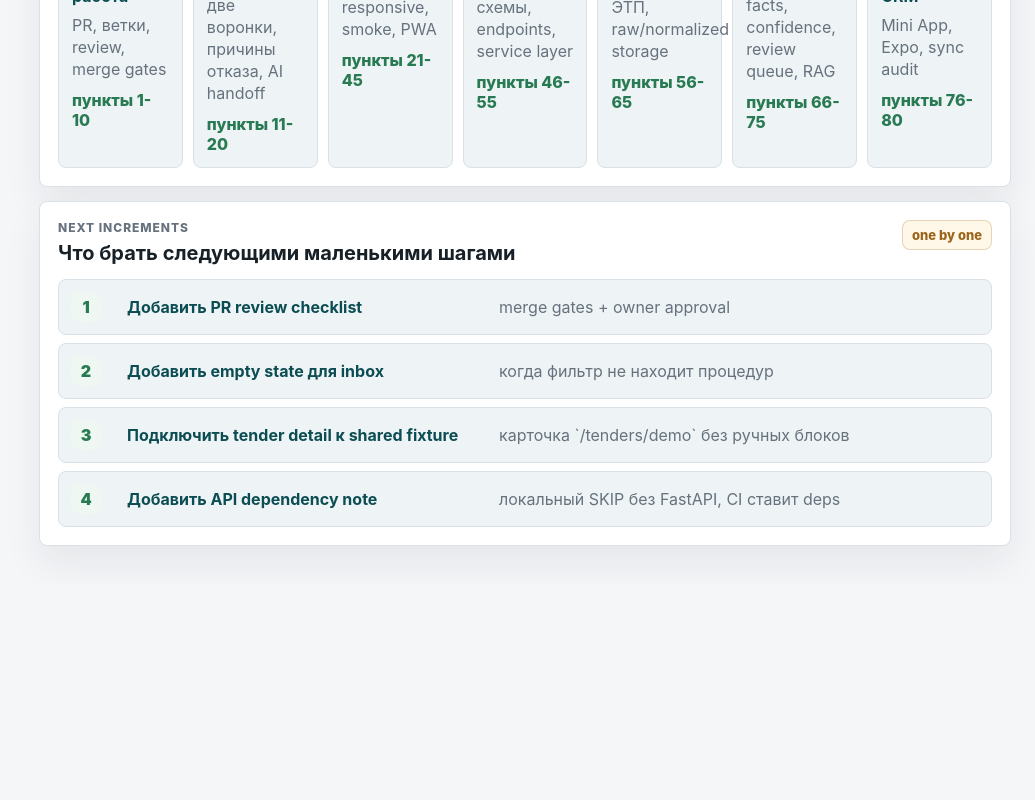
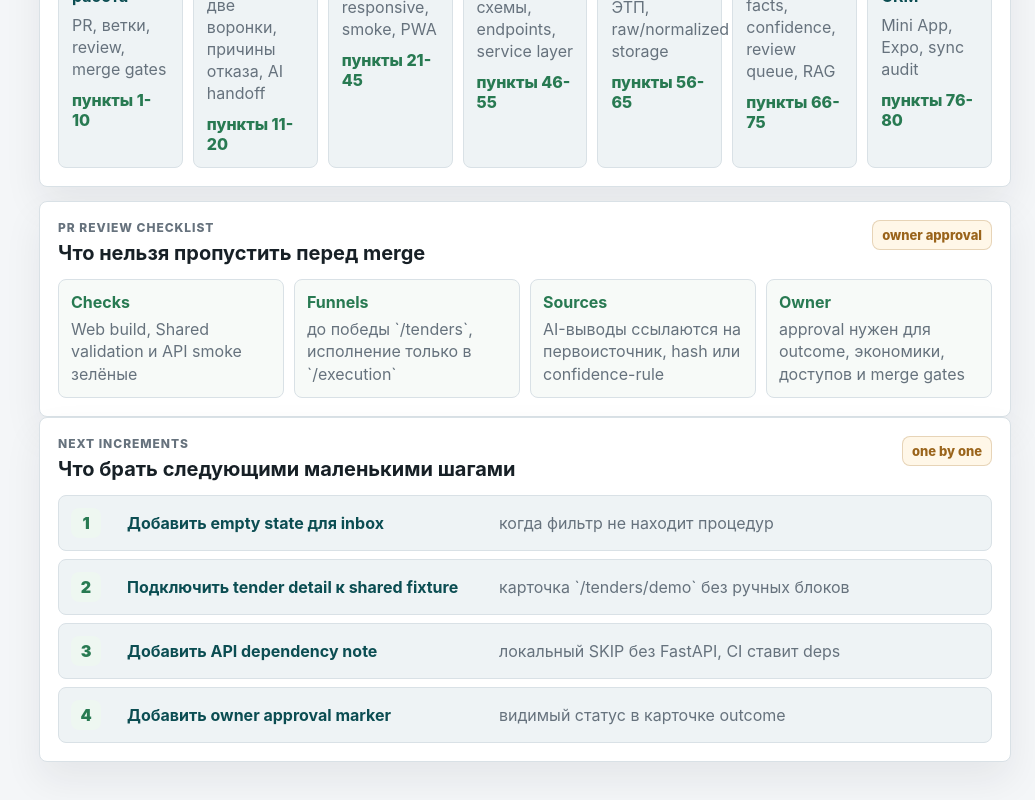
Before and after one commit to info14fourteen-creator/ASTS, a Next.js app in the folder apps/web/: page /plan in a window 1280 px wide. Shown: the part 873-1673 px from the top of the page, without its empty margins (245-1280 px from the left). Before the commit the page ends 1457 px from the top, so only its background shows below. Built offline with nearby package versions, Linux system fonts and the light colour scheme.

Commit message:
Add PR review merge checklist

```diff
--- a/apps/web/app/plan/page.tsx
+++ b/apps/web/app/plan/page.tsx
@@ -20,10 +20,10 @@ const planBlocks = [
 ];
 
 const nextIncrements = [
-  ["1", "Добавить PR review checklist", "merge gates + owner approval"],
-  ["2", "Добавить empty state для inbox", "когда фильтр не находит процедур"],
-  ["3", "Подключить tender detail к shared fixture", "карточка `/tenders/demo` без ручных блоков"],
-  ["4", "Добавить API dependency note", "локальный SKIP без FastAPI, CI ставит deps"],
+  ["1", "Добавить empty state для inbox", "когда фильтр не находит процедур"],
+  ["2", "Подключить tender detail к shared fixture", "карточка `/tenders/demo` без ручных блоков"],
+  ["3", "Добавить API dependency note", "локальный SKIP без FastAPI, CI ставит deps"],
+  ["4", "Добавить owner approval marker", "видимый статус в карточке outcome"],
 ];
 
 const cycleRules = [
@@ -31,6 +31,13 @@ const cycleRules = [
   ["Build", "запустить релевантную проверку"],
   ["Push", "только в PR ветку, не в main"],
   ["Report", "кратко: что сделано, что проверено, что дальше"],
+];
+
+const mergeChecklist = [
+  ["Checks", "Web build, Shared validation и API smoke зелёные"],
+  ["Funnels", "до победы `/tenders`, исполнение только в `/execution`"],
+  ["Sources", "AI-выводы ссылаются на первоисточник, hash или confidence-rule"],
+  ["Owner", "approval нужен для outcome, экономики, доступов и merge gates"],
 ];
 
 export default function PlanPage() {
@@ -96,6 +103,24 @@ export default function PlanPage() {
           </div>
         </section>
 
+        <section className="panel merge-readiness-panel">
+          <div className="panel-head compact">
+            <div>
+              <p className="eyebrow">PR review checklist</p>
+              <h2>Что нельзя пропустить перед merge</h2>
+            </div>
+            <span className="status-pill green">owner approval</span>
+          </div>
+          <div className="merge-checklist">
+            {mergeChecklist.map(([title, text]) => (
+              <article className="merge-check" key={title}>
+                <strong>{title}</strong>
+                <span>{text}</span>
+              </article>
+            ))}
+          </div>
+        </section>
+
         <section className="panel plan-next-panel">
           <div className="panel-head compact">
             <div>
```
Also changed, not shown: 1 other file (tests, documents, lock files or other folders).
